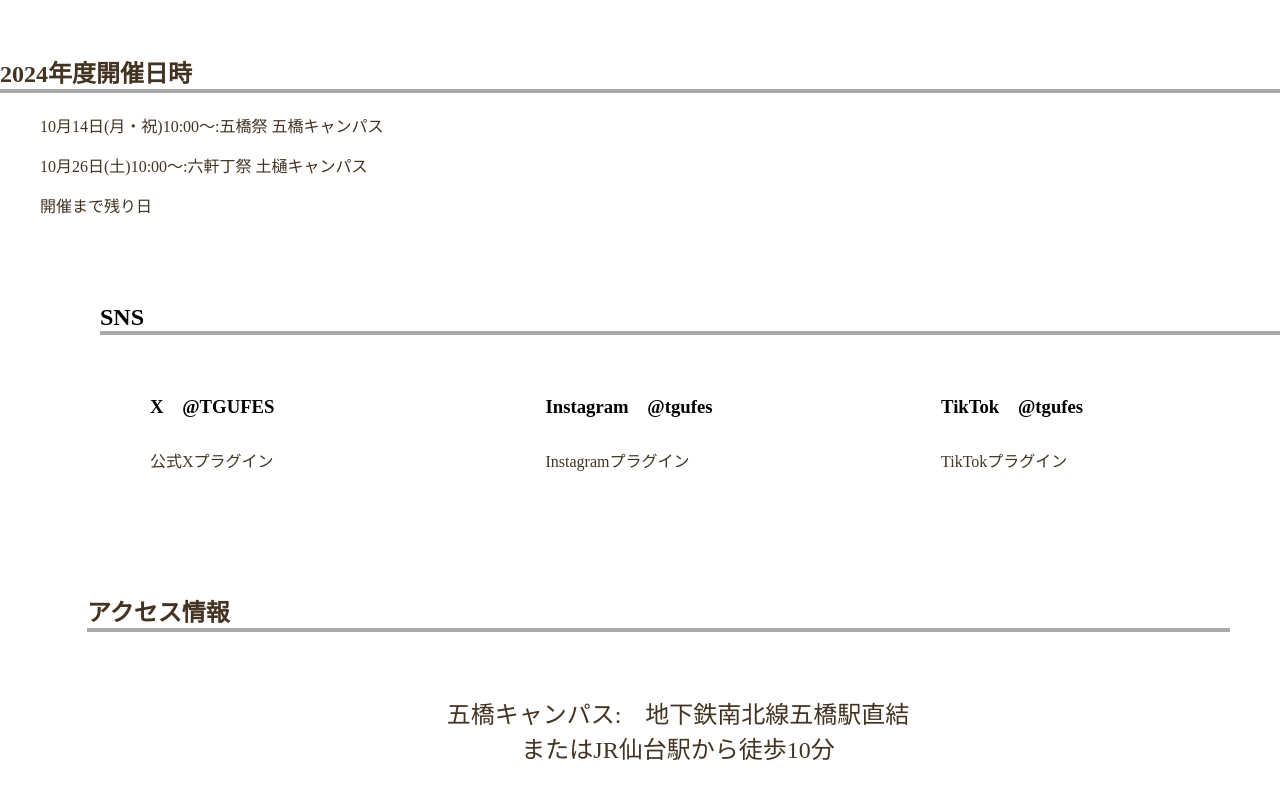
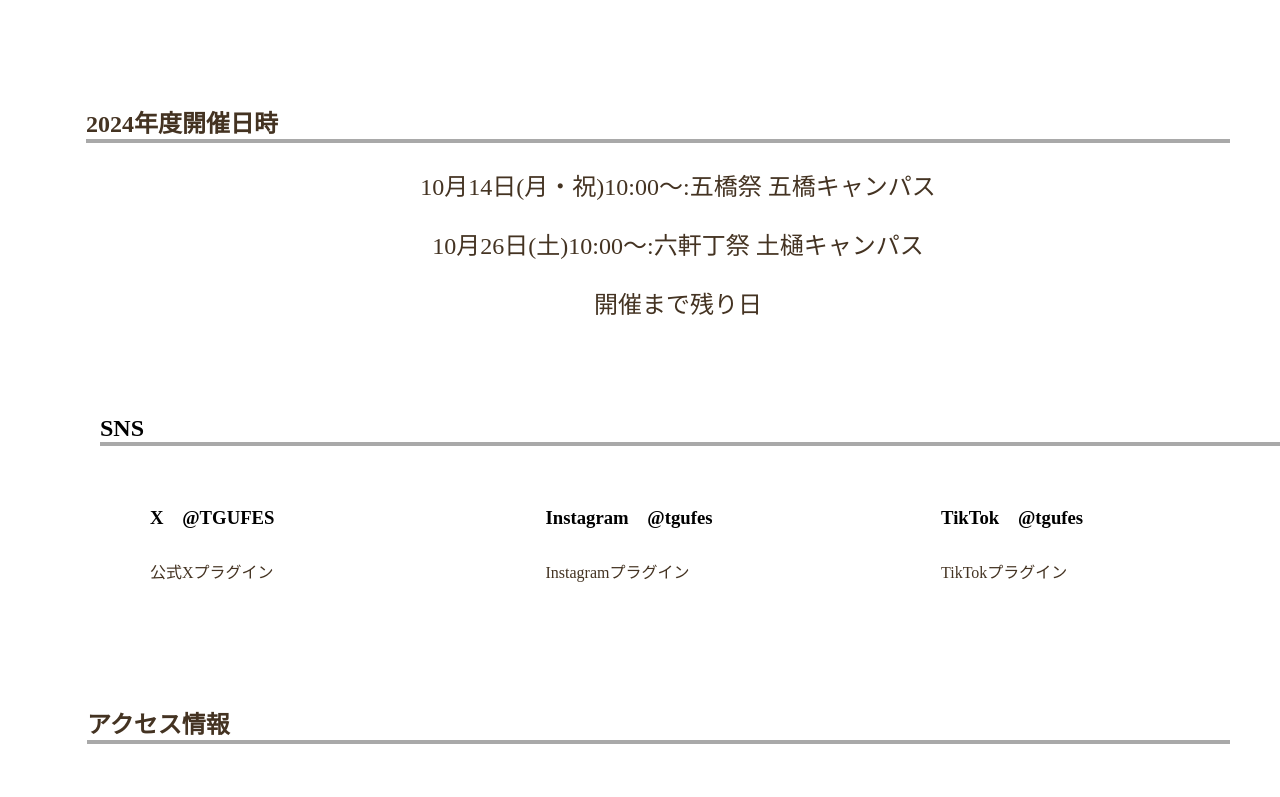
Before and after one commit to nobekawashuto/2024TGUFES, a Next.js app in the folder tgufes/: page / in a window 1280 px wide. Shown: the part 1041-1838 px from the top of the page. Built offline with nearby package versions, Linux system fonts and the light colour scheme; a web font is replaced by a local one.

Commit message:
開催スケジュールセクションを修正しました

```diff
--- a/tgufes/src/styles/globals.css
+++ b/tgufes/src/styles/globals.css
@@ -149,8 +149,22 @@ a:hover::before {
 
 
 /*開催日時セクション*/
+.schedule{
+  padding: 50px;
+  padding-left: 86px;
+  padding-bottom: 0%;
+}
 .date-title{
   border-bottom: 4px solid darkgrey;
+}
+
+.date{
+  font-size: 1.5rem;
+  text-align: center;
+}
+.countdown{
+  font-size: 1.5rem;
+  text-align: center;
 }
 
 
```
